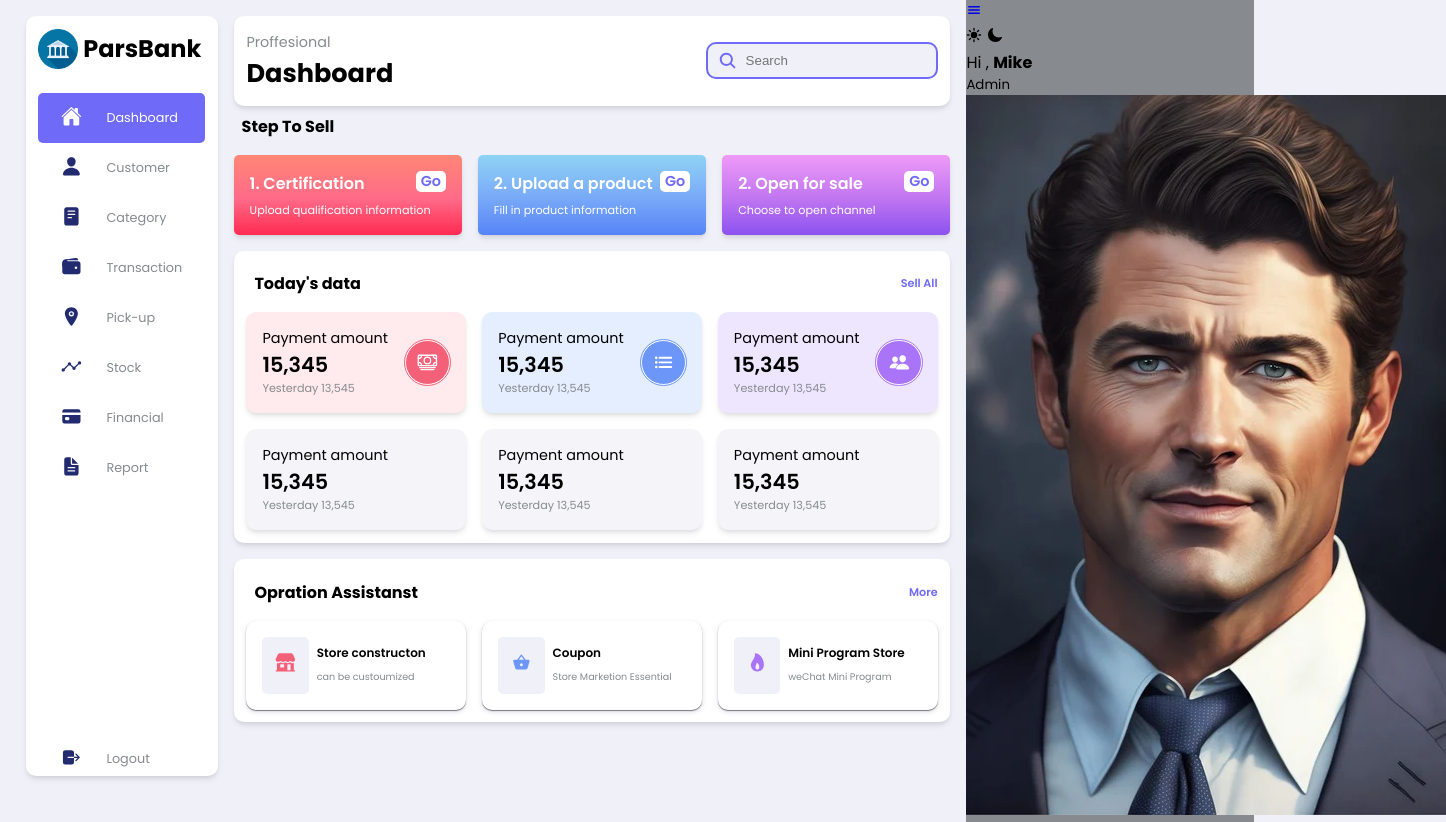
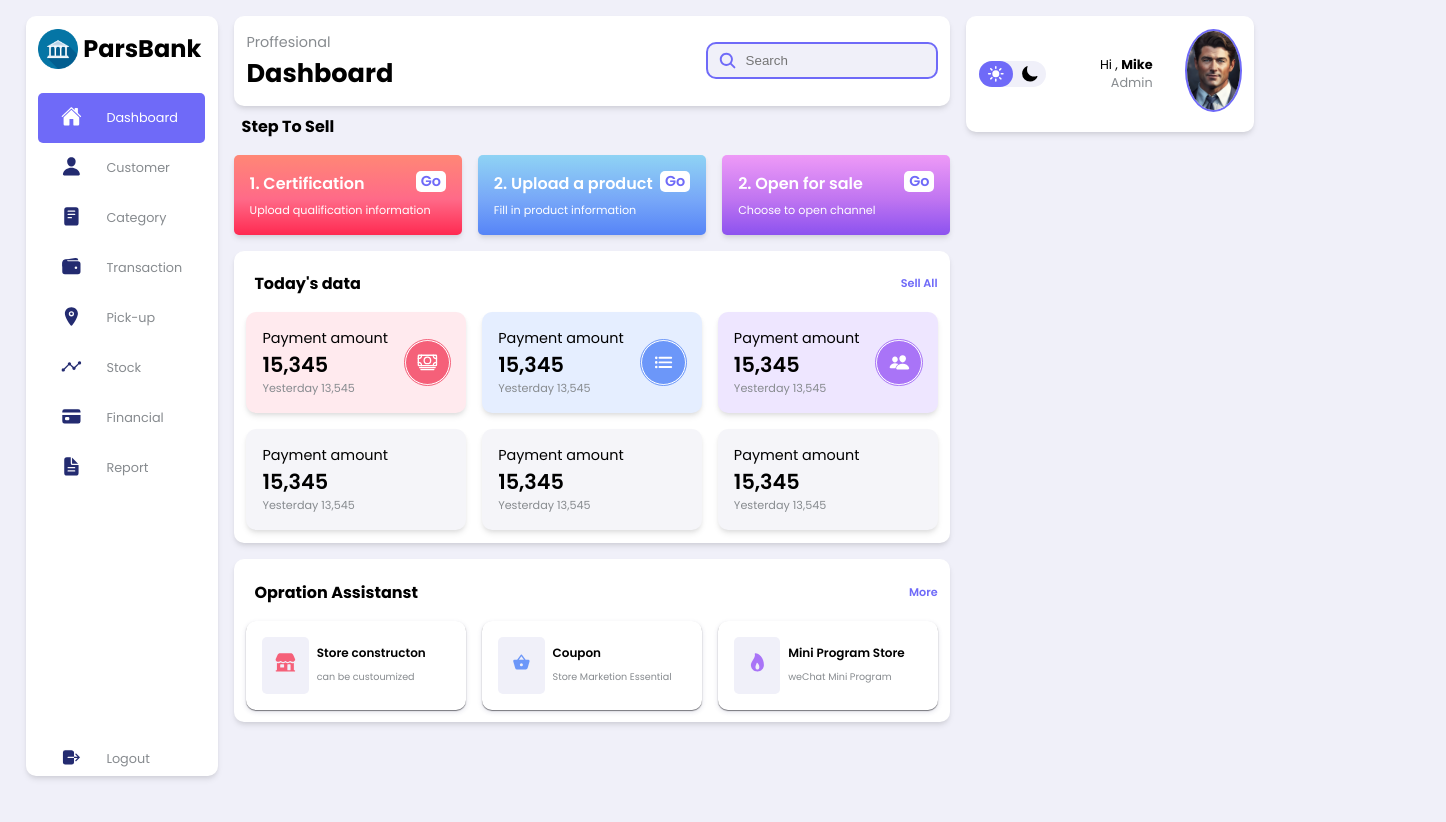
Before and after one commit to francoasevey/Admin-Dashboard, a plain HTML site: page index.html in a window 1280 px wide. Shown: the whole page, 1446 px wide, since content can reach past the window. Drawn offline with nearby package versions, Linux system fonts and the light colour scheme.

Commit message:
profile and dark mode

```diff
--- a/index.html
+++ b/index.html
@@ -236,7 +236,7 @@
                     <ion-icon name="menu"></ion-icon>
                 </a>
                 <div class="switch-theme">
-                    <span class="sun">
+                    <span class="sun active">
                         <ion-icon name="sunny"></ion-icon>
                     </span>
                     <span class="moon">
--- a/main.css
+++ b/main.css
@@ -332,7 +332,68 @@ main{
     font-size: .6rem;
     color: var(--second-text-color);
 }
-
 .right-side{
-    background: #878b8f;
+    min-height: 100vh;
+    margin-top: 1rem;
 }
+.topRight{
+    background: var(--second-bg-color);
+    box-shadow: var(--box-shadow);
+    border-radius: var(--box-border-radius);
+    padding: .8rem;
+    display: flex;
+    justify-content: space-between;
+    align-items: center;
+    gap: 2rem;
+}
+.topRight #menu-btn{
+    font-size: 2rem;
+    color: var(--text-color);
+    display: none;
+}
+.topRight .switch-theme{
+    display: flex;
+    justify-content: space-between;
+    align-items: center;
+    height: 1.6rem;
+    width: 4.2rem;
+    font-size: 1.1rem;
+    background: var(--bg-color);
+    border-radius: 2rem;
+}
+.topRight .switch-theme span{
+    display: flex;
+    width: 50%;
+    height: 100%;
+    align-items: center;
+    justify-content: center;
+    cursor: pointer;
+    color: var(--text-color);
+}
+.topRight .switch-theme span.active{
+    background: var(--hover-color);
+    border-radius: 2rem;
+    color: #fff;
+    transition: all .3s ease;
+}
+.topRight .profile{
+    display: flex;
+    text-align: right;
+    gap: 2rem;
+    align-items: center;
+}
+.topRight .profile img{
+    max-width: 100%;
+    width: 57px;
+    height: auto;
+    border-radius: 50%;
+    border: 2px solid var(--hover-color);
+}
+.topRight .profile .text-muted{
+    color: var(--second-text-color);
+    font-size: .8rem;
+}
+.topRight .profile .info p{
+    color: var(--text-color);
+    font-size: .8rem;
+}
```
